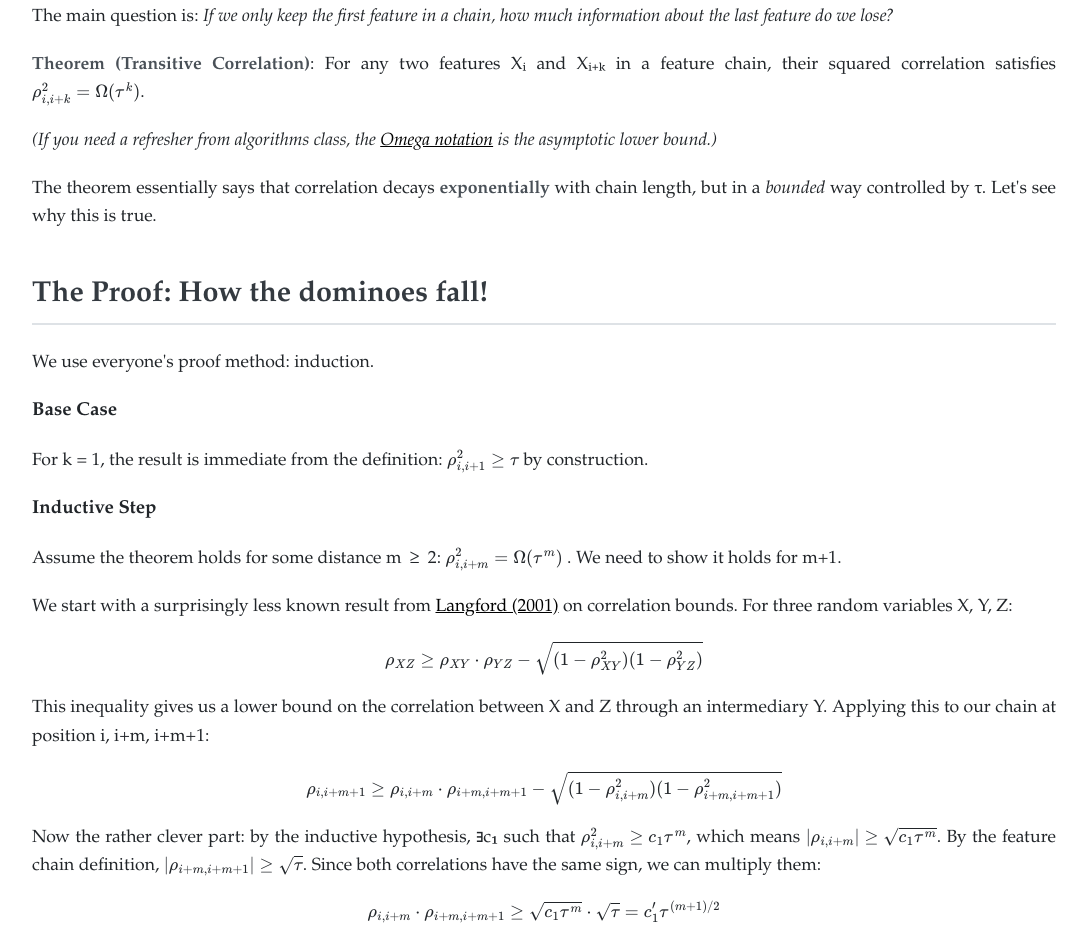
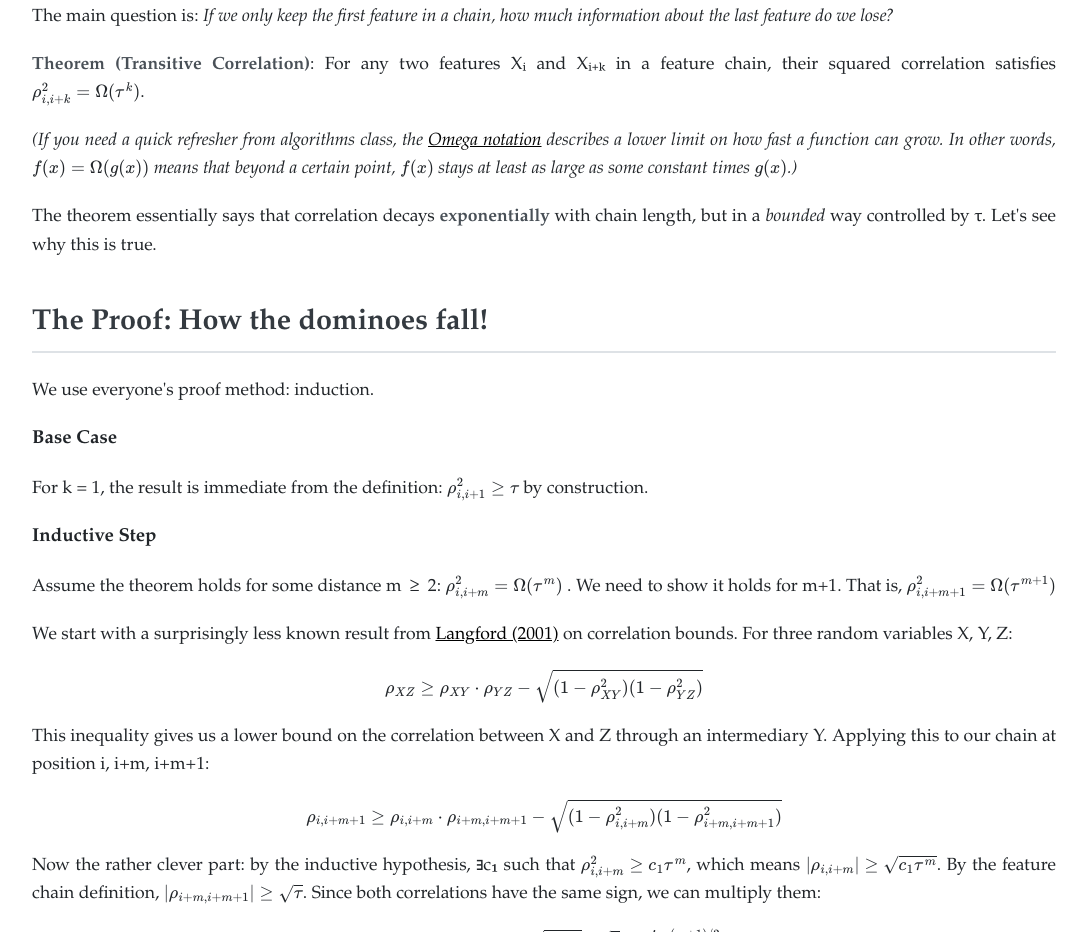
Before and after one commit to fringewidth/papers, a plain HTML site: page Mathematical-Beauty-Behind-RAVEN.html in a window 1280 px wide. Shown: the part 1160-2092 px from the top of the page, without its empty margins (96-1183 px from the left). Drawn offline with nearby package versions, Linux system fonts and the light colour scheme.

Commit message:
Update Mathematical-Beauty-Behind-RAVEN.html

```diff
--- a/Mathematical-Beauty-Behind-RAVEN.html
+++ b/Mathematical-Beauty-Behind-RAVEN.html
@@ -71,9 +71,12 @@
                 feature do we lose?</em></p>
         <p><strong>Theorem (Transitive Correlation)</strong>: For any two features Xᵢ and Xᵢ₊ₖ in a feature chain, their
             squared correlation satisfies $\rho_{i,i+k}^2 = \Omega(\tau^k)$.</p>
-        <p><em>(If you need a refresher from algorithms class, the <a
-                    href="https://www.khanacademy.org/computing/computer-science/algorithms/asymptotic-notation/a/big-big-omega-notation">Omega
-                    notation</a> is the asymptotic lower bound.)</em></p>
+        <p><em>(If you need a quick refresher from algorithms class,
+the <a href="https://www.khanacademy.org/computing/computer-science/algorithms/asymptotic-notation/a/big-big-omega-notation">
+Omega notation</a> describes a lower limit on how fast a function can grow.
+In other words, $f(x) = \Omega(g(x))$ means that beyond a certain point,
+$f(x)$ stays at least as large as some constant times $g(x)$.)</em></p>
+
         <p>The theorem essentially says that correlation decays <strong>exponentially</strong> with chain length, but in
             a <em>bounded</em> way controlled by τ. Let&#39;s see why this is true.</p>
         <h2 id="the-proof-how-the-dominoes-fall-">The Proof: How the dominoes fall!</h2>
@@ -83,8 +86,8 @@
             by construction.</p>
         <h3 id="inductive-step">Inductive Step</h3>
         <p>Assume the theorem holds for some distance m ≥ 2: $\rho_{i,i+m}^2 = \Omega(\tau^m)$
-            . We need to show it holds for m+1.</p>
-        <p>We start with a surprisingly less known result from <a href="doi.org/10.1198/000313001753272286">Langford
+            . We need to show it holds for m+1. That is, $\rho_{i,i+m+1}^2 = \Omega(\tau^{m+1})$ </p>
+        <p>We start with a surprisingly less known result from <a href="https://doi.org/10.1198/000313001753272286">Langford
                 (2001)</a> on correlation bounds. For three random variables X, Y, Z:</p>
         <p>
             $$\rho_{XZ} \ge \rho_{XY} \cdot \rho_{YZ} - \sqrt{(1 - \rho_{XY}^2)(1 - \rho_{YZ}^2)}$$
```
